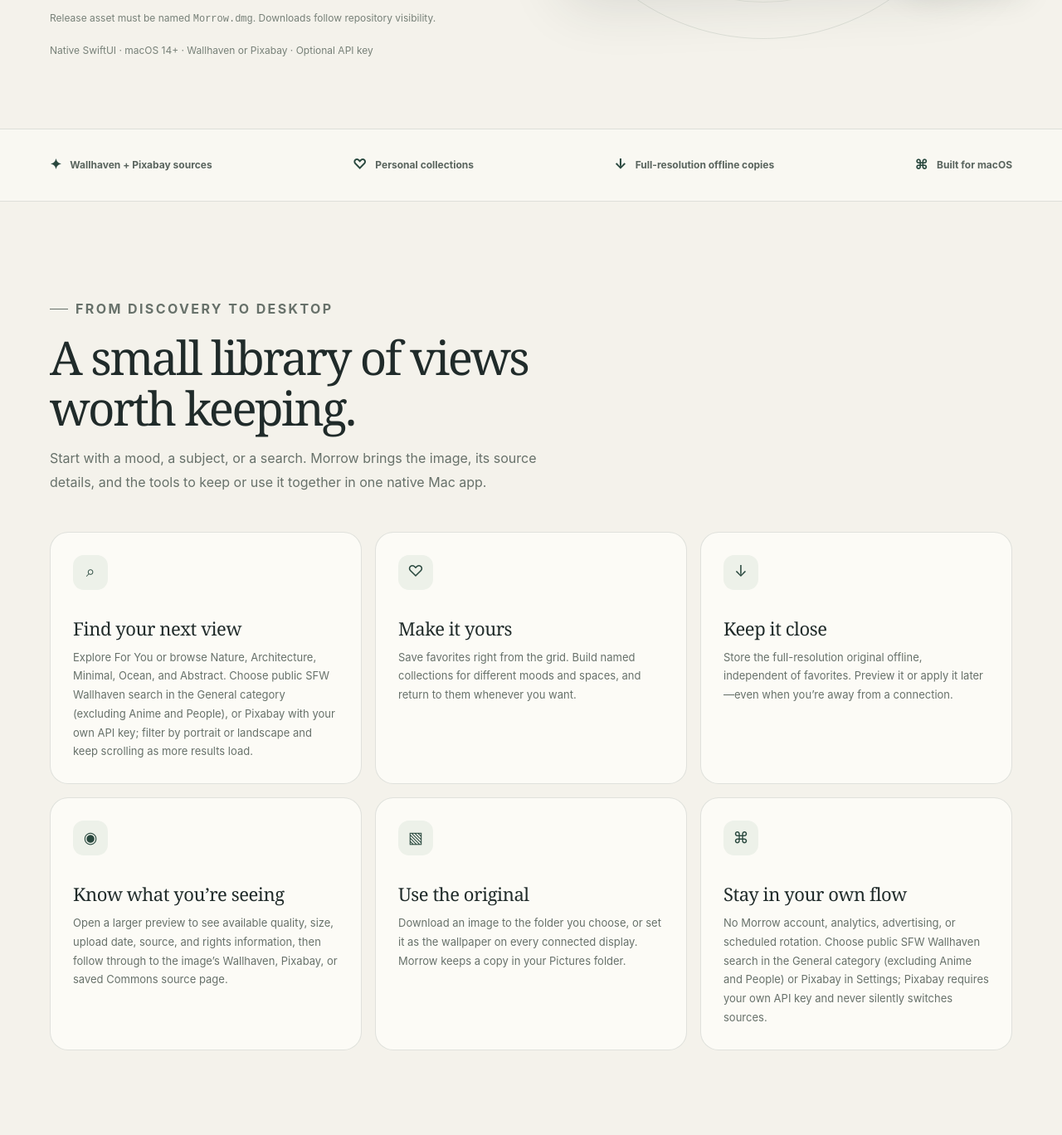
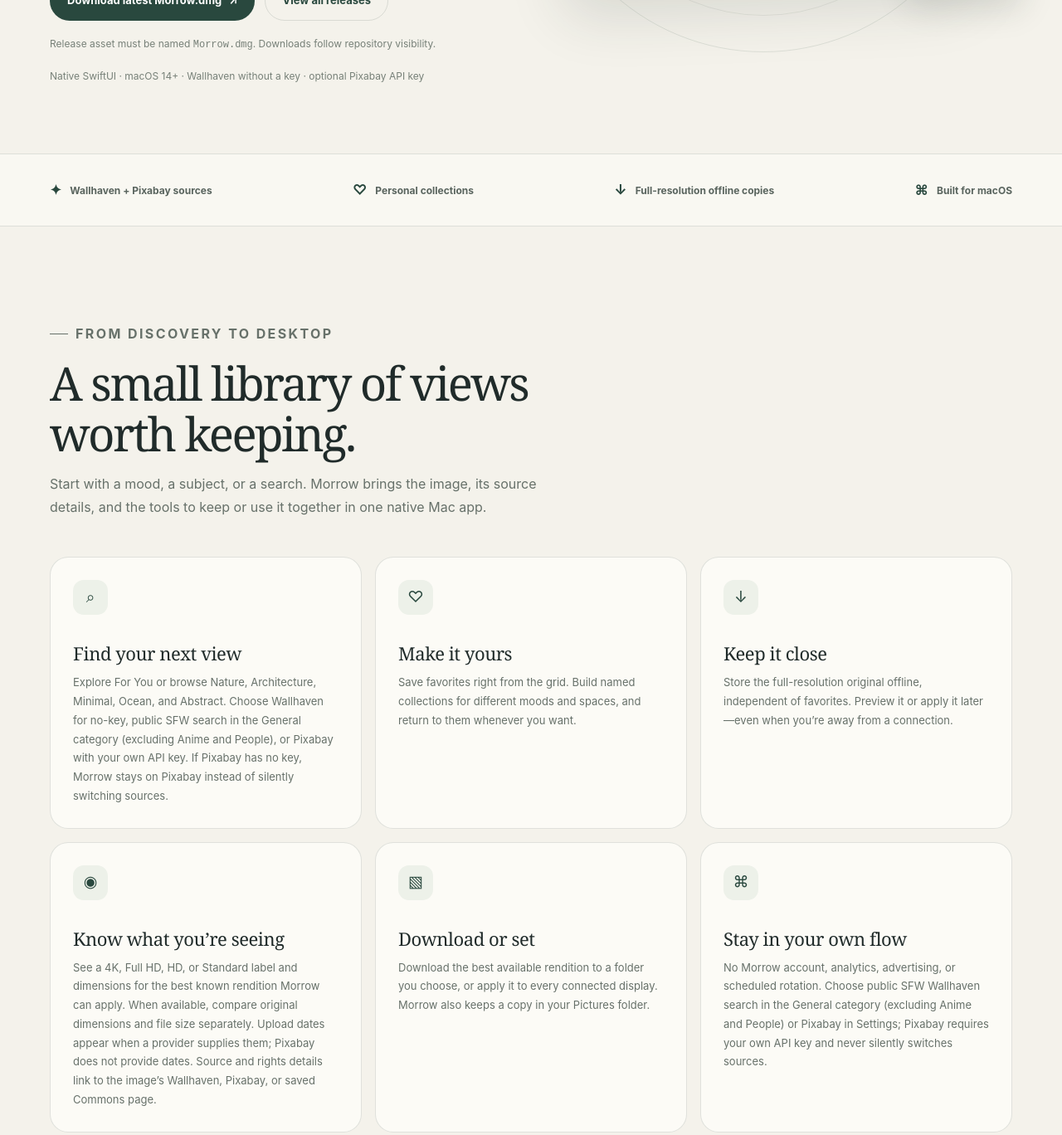
Before and after one commit to viperwraith47/Morrow, a plain HTML site: page index.html in a window 1280 px wide. Shown: the part 674-2042 px from the top of the page at 83% size. Drawn offline with Linux system fonts and the light colour scheme.

Commit message:
Clarify provider and image quality features

```diff
--- a/index.html
+++ b/index.html
@@ -383,13 +383,13 @@
       <div>
         <p class="eyebrow">A thoughtful wallpaper browser for Mac</p>
         <h1 id="hero-title">Find a view that feels <em>like yours.</em></h1>
-        <p class="hero-copy">Morrow makes it easy to discover a new desktop perspective, keep the images you love, and set the one that feels right—without accounts, complicated setup, or scheduled changes.</p>
+        <p class="hero-copy">Choose Wallhaven for public SFW wallpapers without a key, or Pixabay with your own key. Compare the quality of the image Morrow can apply with available source details, keep favorites in collections or offline, and set your desktop by hand—no account or scheduled rotation.</p>
         <div class="button-row">
           <a class="button" href="https://github.com/viperwraith47/Morrow/releases/latest/download/Morrow.dmg" target="_blank" rel="noopener noreferrer">Download latest Morrow.dmg <span aria-hidden="true">↗</span></a>
           <a class="button secondary" href="https://github.com/viperwraith47/Morrow/releases" target="_blank" rel="noopener noreferrer">View all releases</a>
         </div>
         <p class="hero-note">Release asset must be named <code>Morrow.dmg</code>. Downloads follow repository visibility.</p>
-        <p class="hero-note">Native SwiftUI · macOS 14+ · Wallhaven or Pixabay · Optional API key</p>
+        <p class="hero-note">Native SwiftUI · macOS 14+ · Wallhaven without a key · optional Pixabay API key</p>
       </div>
 
       <div class="hero-visual" aria-label="Illustration of the Morrow wallpaper browser">
@@ -447,7 +447,7 @@
         <article class="feature-card">
           <div class="feature-symbol" aria-hidden="true">⌕</div>
           <h3>Find your next view</h3>
-          <p>Explore For You or browse Nature, Architecture, Minimal, Ocean, and Abstract. Choose public SFW Wallhaven search in the General category (excluding Anime and People), or Pixabay with your own API key; filter by portrait or landscape and keep scrolling as more results load.</p>
+          <p>Explore For You or browse Nature, Architecture, Minimal, Ocean, and Abstract. Choose Wallhaven for no-key, public SFW search in the General category (excluding Anime and People), or Pixabay with your own API key. If Pixabay has no key, Morrow stays on Pixabay instead of silently switching sources.</p>
         </article>
         <article class="feature-card">
           <div class="feature-symbol" aria-hidden="true">♡</div>
@@ -462,12 +462,12 @@
         <article class="feature-card">
           <div class="feature-symbol" aria-hidden="true">◉</div>
           <h3>Know what you’re seeing</h3>
-          <p>Open a larger preview to see available quality, size, upload date, source, and rights information, then follow through to the image’s Wallhaven, Pixabay, or saved Commons source page.</p>
+          <p>See a 4K, Full HD, HD, or Standard label and dimensions for the best known rendition Morrow can apply. When available, compare original dimensions and file size separately. Upload dates appear when a provider supplies them; Pixabay does not provide dates. Source and rights details link to the image’s Wallhaven, Pixabay, or saved Commons page.</p>
         </article>
         <article class="feature-card">
           <div class="feature-symbol" aria-hidden="true">▧</div>
-          <h3>Use the original</h3>
-          <p>Download an image to the folder you choose, or set it as the wallpaper on every connected display. Morrow keeps a copy in your Pictures folder.</p>
+          <h3>Download or set</h3>
+          <p>Download the best available rendition to a folder you choose, or apply it to every connected display. Morrow also keeps a copy in your Pictures folder.</p>
         </article>
         <article class="feature-card">
           <div class="feature-symbol" aria-hidden="true">⌘</div>
```
Also changed, not shown: 1 other file.
